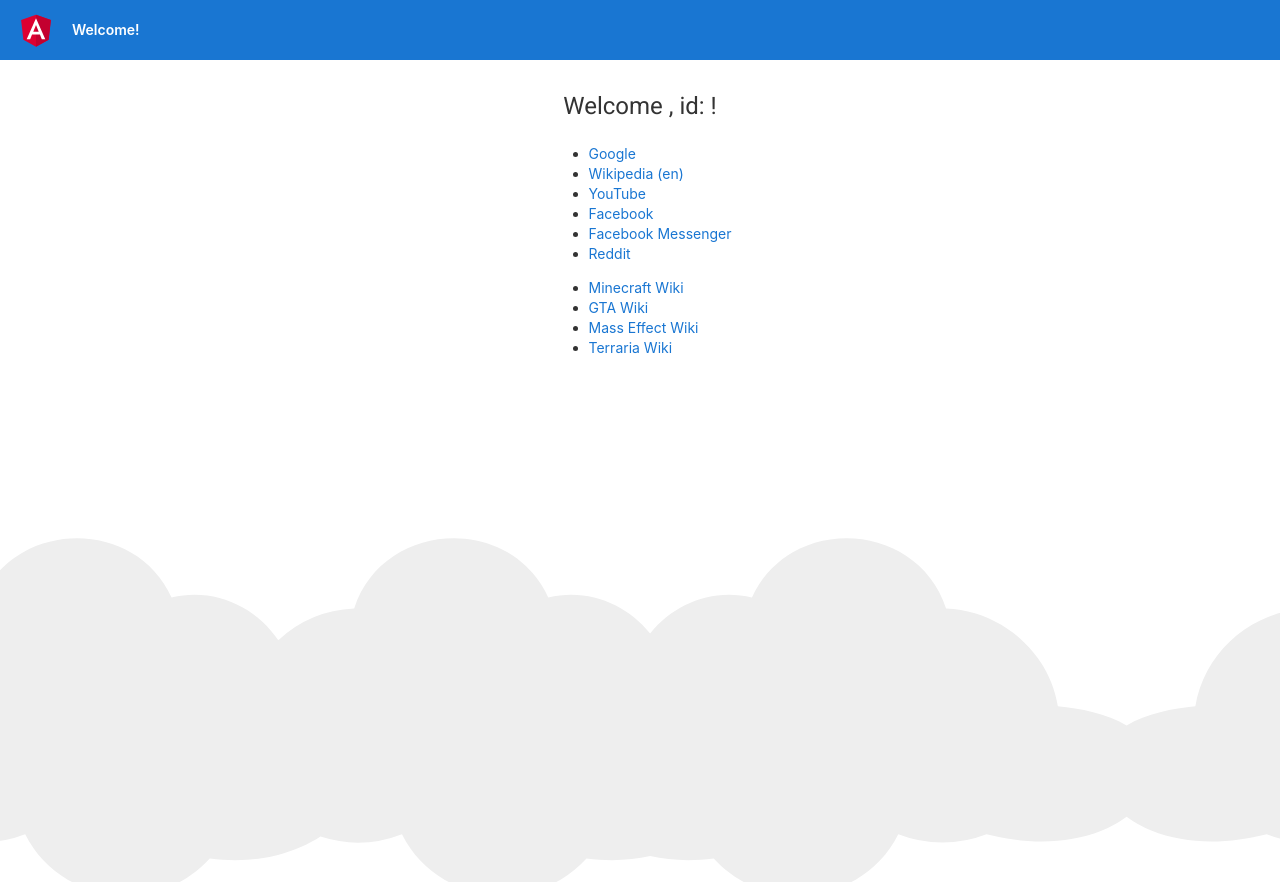
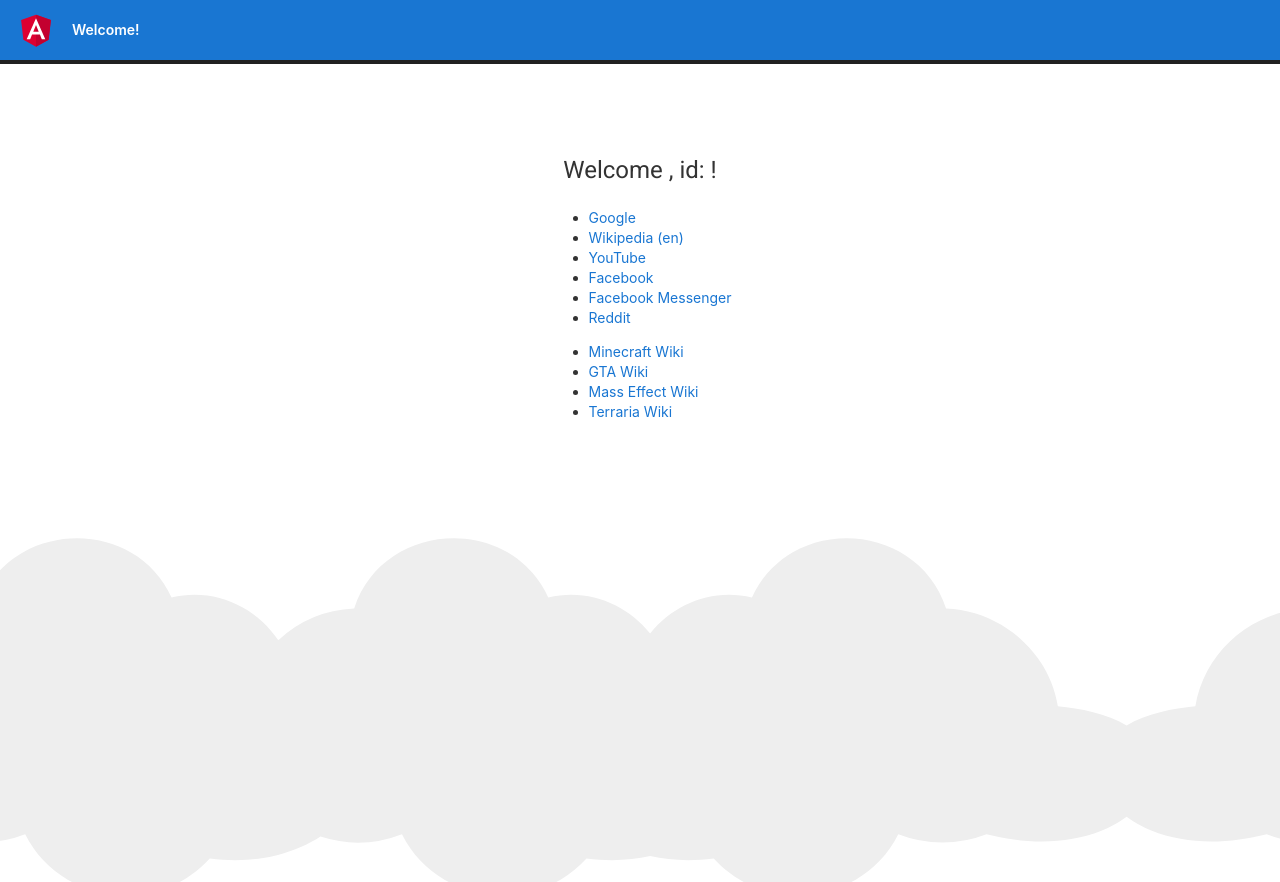
Before and after one commit to dstalor/steamlandingpage, an Angular app: page / in a window 1280 px wide. After the commit the page ends 800 px from the top, so only its background shows below. Built offline with nearby package versions, Linux system fonts and the light colour scheme.

Commit message:
Test mat

```diff
--- a/src/app/app.component.html
+++ b/src/app/app.component.html
@@ -314,6 +314,9 @@
   <span>Welcome!</span>
   <div class="spacer"></div>
 </div>
+<mat-toolbar>
+  <span>Welcome</span>
+</mat-toolbar>
 
 <div class="content" role="main">
   <h1>Welcome {{ userName$ | async }}, id: {{ userId$ | async }}!</h1>
```
Also changed, not shown: src/app/app.module.ts (+7 -6 lines).
